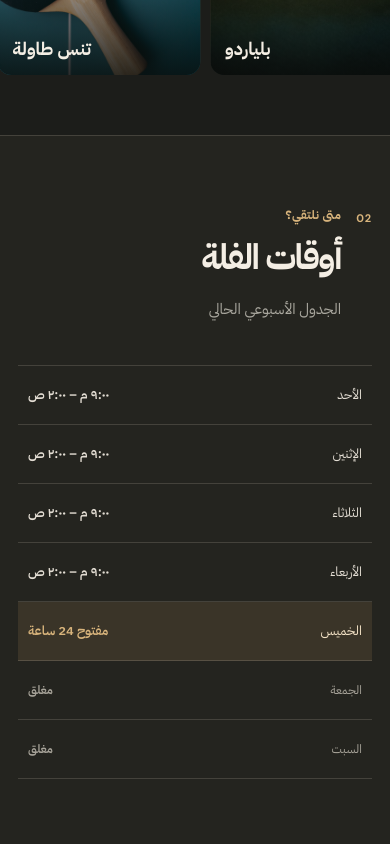
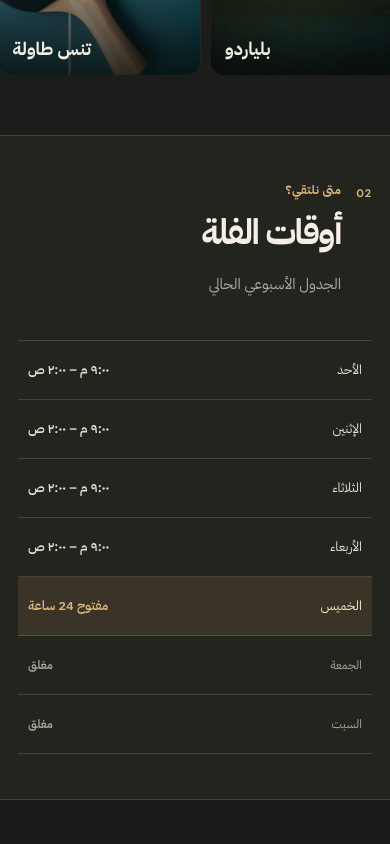
Before and after one commit to AbdullahAlhulays/Thigah-cave, a React (Vite) app: page / in a window 390 px wide. Shown: the part 1100-1944 px from the top of the page. Built offline with nearby package versions, Linux system fonts and the light colour scheme.

Commit message:
Tighten hours section spacing

```diff
--- a/src/App.css
+++ b/src/App.css
@@ -73,7 +73,7 @@ a:focus-visible, button:focus-visible { outline: 2px solid var(--accent); outlin
 .game-card h3 { position: absolute; inset-inline: 20px; bottom: 20px; margin: 0; font-size: 21px; line-height: 1.3; font-weight: 700; }
 @keyframes games-scroll { to { transform: translate3d(-50%, 0, 0); } }
 
-.hours-section { padding: 110px 0; background: #24241f; border-block: 1px solid var(--line); }
+.hours-section { padding: 62px 0; background: #24241f; border-block: 1px solid var(--line); }
 .hours-layout { display: grid; grid-template-columns: .82fr 1.18fr; gap: 100px; }
 .hours-table { border-top: 1px solid var(--line); }
 .hours-row { display: grid; grid-template-columns: 1fr 1fr; align-items: center; min-height: 63px; padding: 5px 22px; border-bottom: 1px solid var(--line); color: #e3ddd3; font-size: 15px; }
@@ -143,6 +143,7 @@ a:focus-visible, button:focus-visible { outline: 2px solid var(--accent); outlin
   .hero__bottom { padding-inline: 30px; }
   .games-section, .hours-section, .events-section, .contact-section { padding-block: 80px; }
   .games-section { padding-block: 70px; }
+  .hours-section { padding-block: 54px; }
   .hours-layout, .contact-layout, .event-layout { grid-template-columns: 1fr; gap: 42px; }
   .event-art { max-width: 620px; width: 100%; }
   .footer-main { gap: 36px; }
@@ -169,6 +170,7 @@ a:focus-visible, button:focus-visible { outline: 2px solid var(--accent); outlin
   .hero__bottom { padding-inline: 18px; }
   .games-section, .hours-section, .events-section, .contact-section { padding-block: 70px; }
   .games-section { padding-block: 60px; }
+  .hours-section { padding-block: 45px; }
   .section-heading { gap: 15px; }
   .section-heading h2 { font-size: 35px; }
   .games-marquee { margin-top: 28px; }
```
